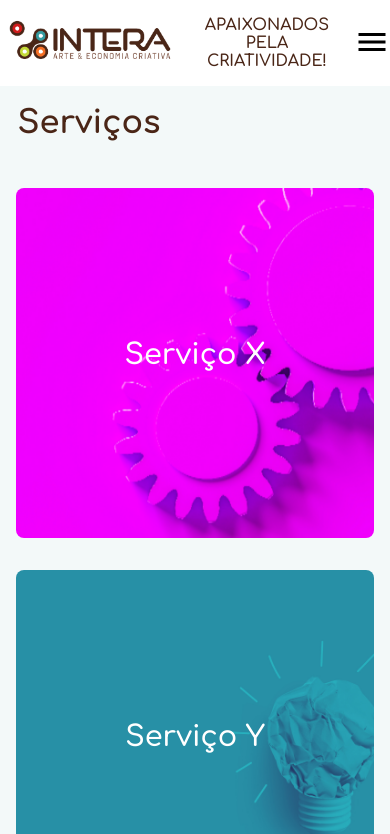
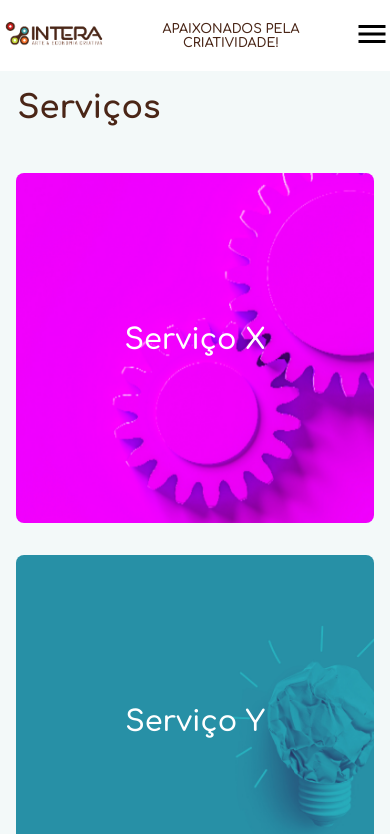
Before and after one commit to Yaluhn/site_intera-em-producao, a React (Vite) app: page /servicos in a window 390 px wide. Shown: the top 834 px of the page. Built offline with nearby package versions, Linux system fonts and the light colour scheme.

Commit message:
fix: improve internal header logo for better mobile responsiveness

```diff
--- a/src/components/styles/HeaderInternal.css
+++ b/src/components/styles/HeaderInternal.css
@@ -55,22 +55,18 @@
   height: 24px;
 }
 
-
 .mobile-menu.open {
   display: flex;
   flex-direction: column;
   align-items: center;
   justify-content: center;
-
   position: fixed;
   top: 0;
   left: 0;
   width: 100vw;
-  height: 100vh;
-
+  height: 100%;
   background-color: #fff;
   z-index: 999;
-
   animation: fadeIn 0.3s ease-in-out;
 }
 
@@ -85,3 +81,8 @@
     transform: translateY(0);
   }
 }
+@media (max-width: 768px) {
+  .logo-header-pages img {
+    height: 30px;
+  }
+}
--- a/src/components/styles/header.css
+++ b/src/components/styles/header.css
@@ -80,7 +80,7 @@
   }
 
   .slogan h1 {
-    font-size: 1rem;
+    font-size: 0.8rem;
     padding: 0 1rem;
   }
 }
```
